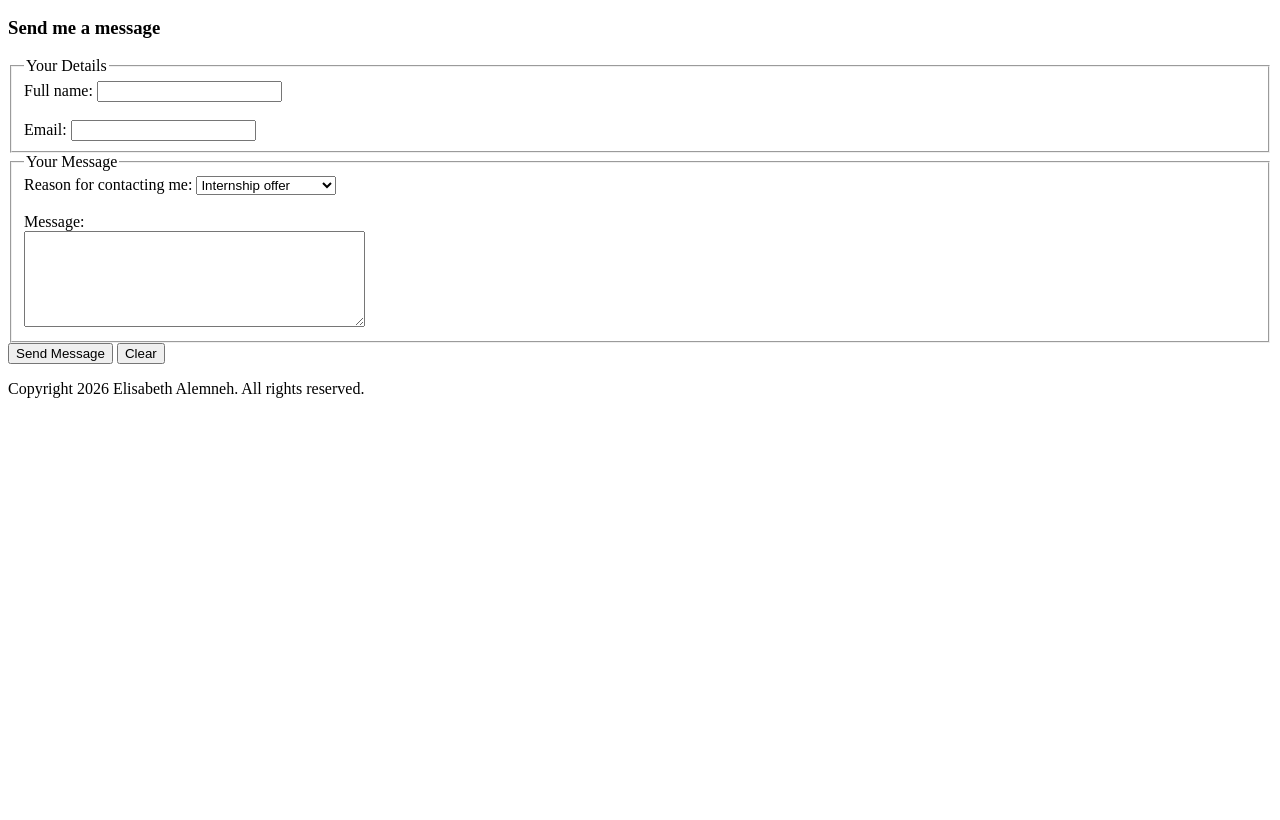
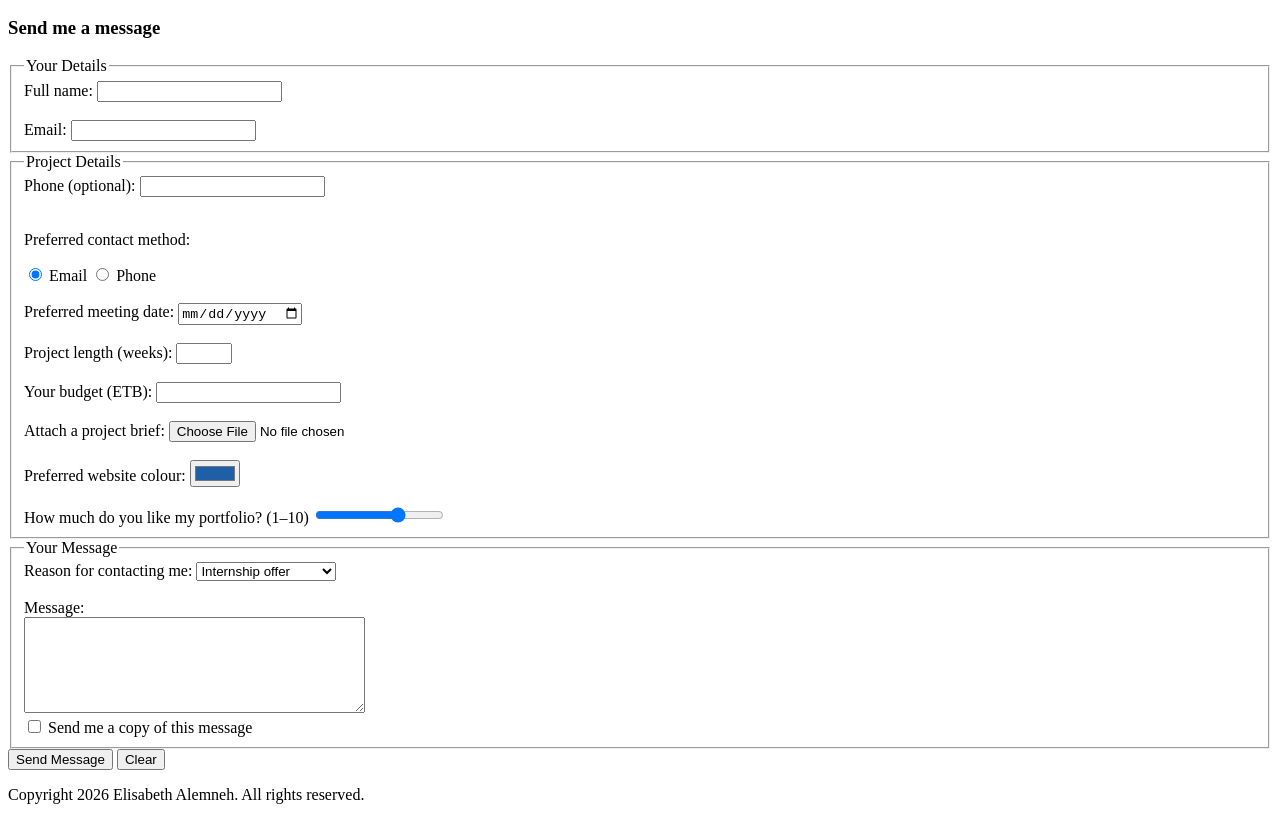
Before and after one commit to elisabethalemneh-hash/portfolio, a plain HTML site: page index.html in a window 1280 px wide. Shown: the part 3428-4248 px from the top of the page. Before the commit the page ends 3842 px from the top, so only its background shows below. Drawn offline with Linux system fonts and the light colour scheme.

Commit message:
Complete Lab 10: HTML Form Validation and GET vs POST

```diff
--- a/index.html
+++ b/index.html
@@ -349,15 +349,51 @@ int main() {
         </map>
 
         <h3>Send me a message</h3>
-           <form action="thank-you.html" method="get">
+           <form action="thank-you.html" method="get"  enctype="multipart/form-data">
                 <fieldset>
                 <legend>Your Details</legend>
                 <label for="fullname">Full name:</label>
-                <input type="text" id="fullname" name="fullname">
+                <input type="text" id="fullname" name="fullname" required>
                 <br><br>
                 <label for="email">Email:</label>
-                <input type="email" id="email" name="email">
+                <input type="email" id="email" name="email" >
+
                 </fieldset>
+
+                <fieldset>
+                <legend>Project Details</legend>
+                <label for="phone">Phone (optional):</label>
+                <input type="text" id="phone" name="phone"
+                pattern="0[79][0-9]{8}" title="10 digits starting with 09 or 07">
+                <br><br>
+                <p>Preferred contact method:</p>
+                <input type="radio" id="by-email" name="contact-method" value="email" checked>
+                <label for="by-email">Email</label>
+                <input type="radio" id="by-phone" name="contact-method" value="phone">
+                <label for="by-phone">Phone</label>
+                <br><br>
+                <label for="meeting">Preferred meeting date:</label>
+                <input type="date" id="meeting" name="meeting" min="2026-11-01">
+                <br><br>
+                <label for="weeks">Project length (weeks):</label>
+                <input type="number" id="weeks" name="weeks" min="1" max="52" step="1">
+                <br><br>
+
+                <label for="budget">Your budget (ETB):</label>
+                <input type="number" id="budget" name="budget" min="1000" step="500">
+                <br><br>
+
+                <label for="brief">Attach a project brief:</label>
+                <input type="file" id="brief" name="brief">
+                <br><br>
+                <label for="colour">Preferred website colour:</label>
+                <input type="color" id="colour" name="colour" value="#1f5fa8">
+                <br><br>
+                <label for="rating">How much do you like my portfolio? (1–10)</label>
+                <input type="range" id="rating" name="rating" min="1" max="10" value="7">
+                </fieldset>
+
+
                 <fieldset>
                 <legend>Your Message</legend>
                 <label for="reason">Reason for contacting me:</label>
@@ -375,10 +411,16 @@ int main() {
                 </select>
                 <br><br>
                 <label for="message">Message:</label><br>
-                <textarea id="message" name="message" rows="6" cols="40"></textarea>
+                <textarea id="message" name="message" rows="6" cols="40" ></textarea>
+                <br>
+                <input type="checkbox" id="copy" name="copy" value="yes">
+                <label for="copy">Send me a copy of this message</label>
+
                 </fieldset>
                 <button type="submit">Send Message</button>
                 <button type="reset">Clear</button>
+
+
 
         </form>
     </section>
```
Also changed, not shown: projects.html (+7 -6 lines), thank-you.html (+5 -4 lines).
